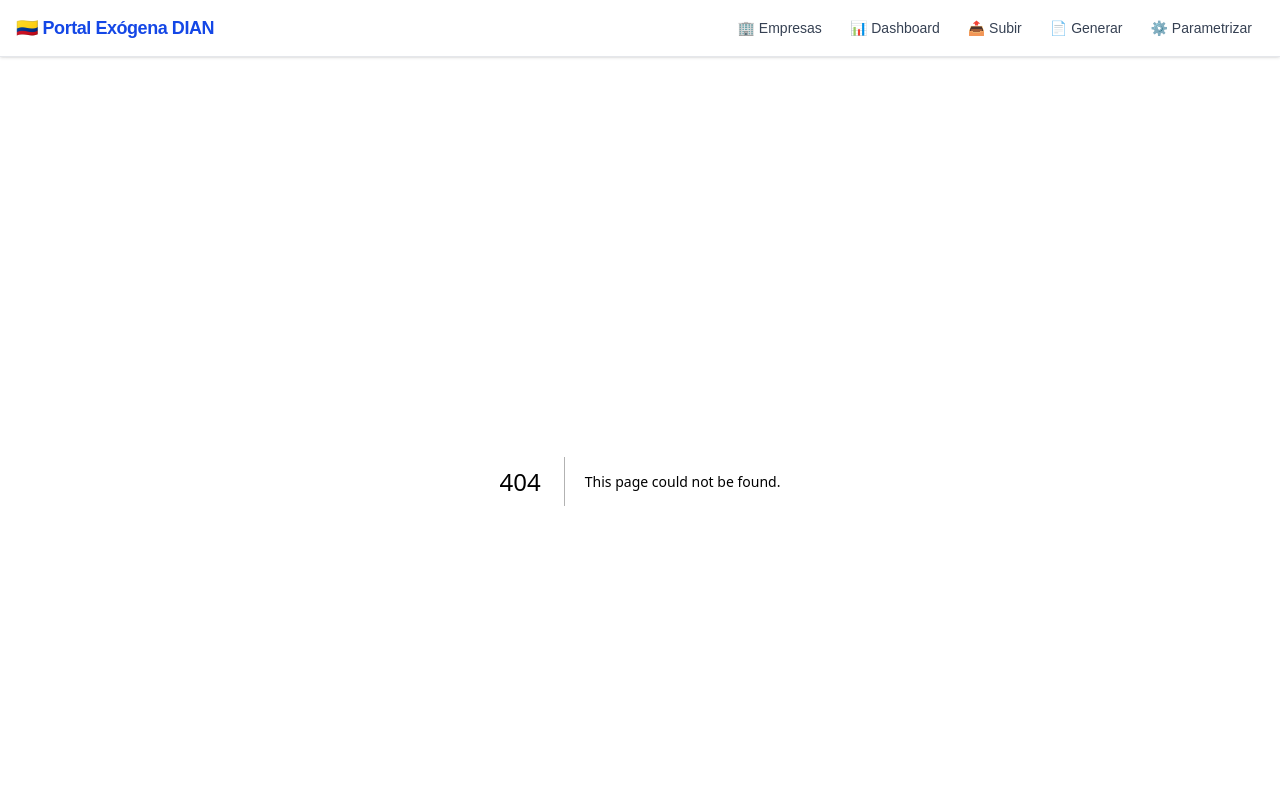
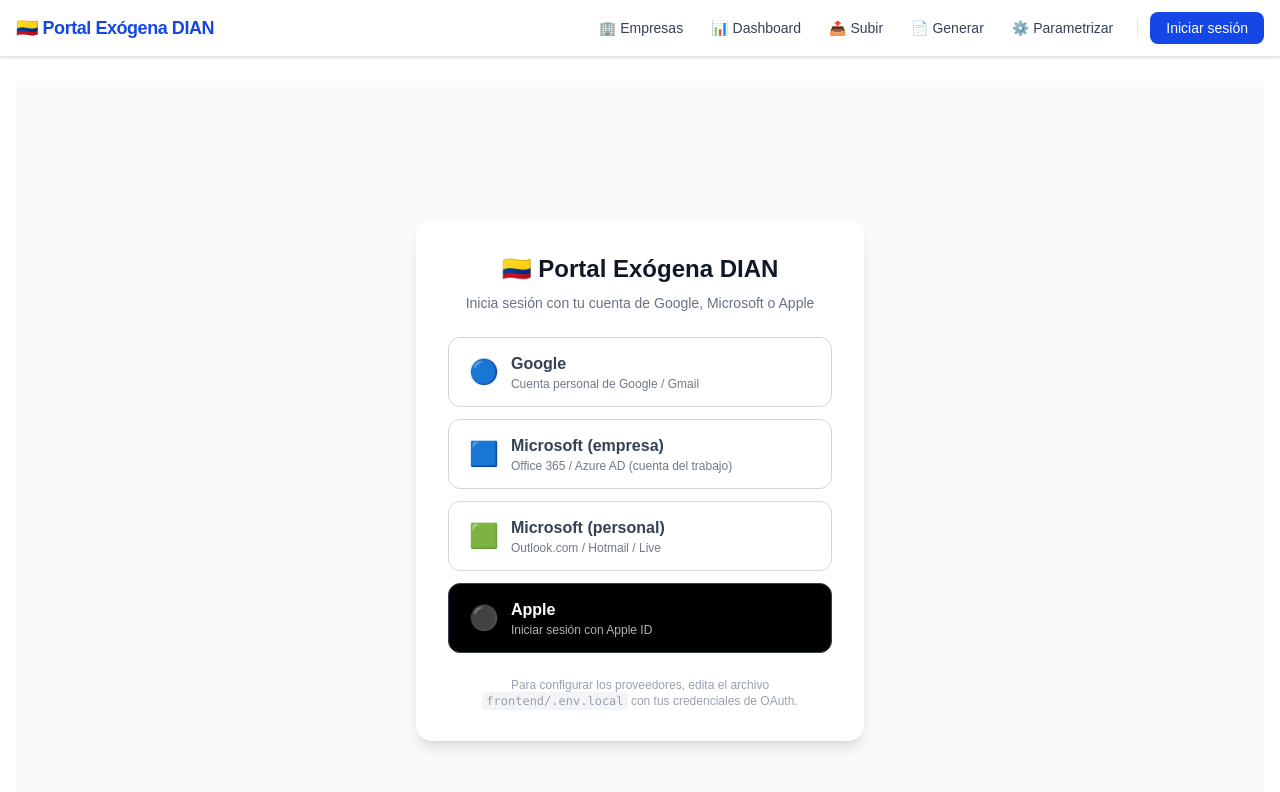
Before and after one commit to Fegel12/Exogena_Dian, a Next.js app in the folder frontend/: page /login in a window 1280 px wide. Before the commit this address had no page. Shown: the top 792 px of the page. Built offline with nearby package versions, Linux system fonts and the light colour scheme; no server answers.

Commit message:
Login con Google, Microsoft y Apple (NextAuth.js) + página de login

```diff
--- /dev/null
+++ b/frontend/app/api/auth/[...nextauth]/route.js
@@ -0,0 +1,2 @@
+import { handlers } from "@/lib/auth";
+export const { GET, POST } = handlers;
--- a/frontend/app/layout.js
+++ b/frontend/app/layout.js
@@ -1,10 +1,8 @@
+"use client";
+
+import { SessionProvider, useSession, signOut } from "next-auth/react";
 import "./globals.css";
 import Link from "next/link";
-
-export const metadata = {
-  title: "Portal Exógena DIAN",
-  description: "Balance de prueba → validación → archivos XML para la DIAN",
-};
 
 const navItems = [
   { href: "/empresas", label: "🏢 Empresas" },
@@ -14,29 +12,51 @@
   { href: "/parametrizar", label: "⚙️ Parametrizar" },
 ];
 
-export default function RootLayout({ children }) {
+function NavBar() {
+  const { data: session } = useSession();
+
   return (
-    <html lang="es">
-      <body className="min-h-screen bg-gray-50 font-sans text-gray-900 antialiased">
     <nav className="sticky top-0 z-50 border-b border-gray-200 bg-white/90 backdrop-blur shadow-sm">
       <div className="mx-auto flex max-w-7xl items-center justify-between px-4 py-3">
         <Link href="/" className="text-lg font-bold tracking-tight text-blue-700 hover:text-blue-900">
           🇨🇴 Portal Exógena DIAN
         </Link>
-            <div className="flex flex-wrap gap-1 text-sm font-medium">
+        <div className="flex flex-wrap items-center gap-1 text-sm font-medium">
           {navItems.map(({ href, label }) => (
-                <Link
-                  key={href}
-                  href={href}
-                  className="rounded-lg px-3 py-1.5 text-gray-700 transition hover:bg-blue-50 hover:text-blue-700"
-                >
+            <Link key={href} href={href}
+              className="rounded-lg px-3 py-1.5 text-gray-700 transition hover:bg-blue-50 hover:text-blue-700">
               {label}
             </Link>
           ))}
+          <span className="mx-2 h-5 w-px bg-gray-200" />
+          {session ? (
+            <div className="flex items-center gap-2">
+              <span className="text-xs text-gray-500">{session.user?.name || session.user?.email}</span>
+              <button onClick={() => signOut()}
+                className="rounded-lg px-3 py-1.5 text-gray-500 transition hover:bg-red-50 hover:text-red-600">
+                Salir
+              </button>
+            </div>
+          ) : (
+            <Link href="/login"
+              className="rounded-lg bg-blue-700 px-4 py-1.5 text-white transition hover:bg-blue-800">
+              Iniciar sesión
+            </Link>
+          )}
         </div>
       </div>
     </nav>
+  );
+}
+
+export default function RootLayout({ children }) {
+  return (
+    <html lang="es">
+      <body className="min-h-screen bg-gray-50 font-sans text-gray-900 antialiased">
+        <SessionProvider>
+          <NavBar />
           <main className="mx-auto max-w-7xl px-4 py-6">{children}</main>
+        </SessionProvider>
       </body>
     </html>
   );
--- /dev/null
+++ b/frontend/app/login/page.js
@@ -0,0 +1,92 @@
+"use client";
+
+import { signIn } from "next-auth/react";
+import { useState, Suspense } from "react";
+import { useSearchParams } from "next/navigation";
+
+function LoginForm() {
+  const params = useSearchParams();
+  const [error, setError] = useState(params.get("error") || "");
+
+  const providers = [
+    {
+      id: "google",
+      name: "Google",
+      icon: "🔵",
+      description: "Cuenta personal de Google / Gmail",
+      color: "bg-white hover:bg-gray-50 border-gray-300 text-gray-700",
+    },
+    {
+      id: "microsoft-entra-id",
+      name: "Microsoft (empresa)",
+      icon: "🟦",
+      description: "Office 365 / Azure AD (cuenta del trabajo)",
+      color: "bg-white hover:bg-gray-50 border-gray-300 text-gray-700",
+    },
+    {
+      id: "microsoft",
+      name: "Microsoft (personal)",
+      icon: "🟩",
+      description: "Outlook.com / Hotmail / Live",
+      color: "bg-white hover:bg-gray-50 border-gray-300 text-gray-700",
+    },
+    {
+      id: "apple",
+      name: "Apple",
+      icon: "⚫",
+      description: "Iniciar sesión con Apple ID",
+      color: "bg-black hover:bg-gray-900 border-gray-700 text-white",
+    },
+  ];
+
+  return (
+    <div className="flex min-h-screen items-center justify-center bg-gray-50 px-4">
+      <div className="w-full max-w-md space-y-6 rounded-2xl bg-white p-8 shadow-lg">
+        <div className="text-center">
+          <h1 className="text-2xl font-bold text-gray-900">🇨🇴 Portal Exógena DIAN</h1>
+          <p className="mt-2 text-sm text-gray-500">
+            Inicia sesión con tu cuenta de Google, Microsoft o Apple
+          </p>
+        </div>
+
+        {error && (
+          <div className="rounded-lg border border-red-200 bg-red-50 px-4 py-3 text-sm text-red-700">
+            {error === "Configuration" || error === "OAuthSignin"
+              ? "Proveedor no configurado todavía. Agrega las credenciales en .env.local"
+              : error}
+          </div>
+        )}
+
+        <div className="space-y-3">
+          {providers.map((p) => (
+            <button
+              key={p.id}
+              onClick={() => signIn(p.id, { callbackUrl: "/" })}
+              className={`flex w-full items-center gap-3 rounded-xl border px-5 py-3.5 text-left transition ${p.color}`}
+            >
+              <span className="text-2xl">{p.icon}</span>
+              <div>
+                <div className="font-semibold">{p.name}</div>
+                <div className="text-xs opacity-70">{p.description}</div>
+              </div>
+            </button>
+          ))}
+        </div>
+
+        <p className="text-center text-xs text-gray-400">
+          Para configurar los proveedores, edita el archivo{" "}
+          <code className="rounded bg-gray-100 px-1 py-0.5">frontend/.env.local</code>{" "}
+          con tus credenciales de OAuth.
+        </p>
+      </div>
+    </div>
+  );
+}
+
+export default function LoginPage() {
+  return (
+    <Suspense fallback={<div className="flex min-h-screen items-center justify-center">Cargando…</div>}>
+      <LoginForm />
+    </Suspense>
+  );
+}
--- /dev/null
+++ b/frontend/lib/auth.js
@@ -0,0 +1,50 @@
+import NextAuth from "next-auth";
+import Google from "next-auth/providers/google";
+import MicrosoftEntraID from "next-auth/providers/microsoft-entra-id";
+import Apple from "next-auth/providers/apple";
+
+if (!process.env.NEXTAUTH_SECRET) {
+  // En desarrollo genera uno con: openssl rand -base64 32
+  throw new Error("NEXTAUTH_SECRET no está definido en .env.local");
+}
+
+export const { handlers, auth, signIn, signOut } = NextAuth({
+  providers: [
+    Google({
+      clientId: process.env.AUTH_GOOGLE_ID,
+      clientSecret: process.env.AUTH_GOOGLE_SECRET,
+    }),
+    MicrosoftEntraID({
+      // Microsoft Entra ID = cuentas empresariales / Office 365 / Azure AD
+      clientId: process.env.AUTH_MICROSOFT_ID,
+      clientSecret: process.env.AUTH_MICROSOFT_SECRET,
+    }),
+    Apple({
+      clientId: process.env.AUTH_APPLE_ID,
+      clientSecret: process.env.AUTH_APPLE_SECRET,
+    }),
+  ],
+  pages: {
+    signIn: "/login",
+  },
+  callbacks: {
+    async jwt({ token, account, profile }) {
+      // guardar el proveedor y el email en el token JWT
+      if (account) {
+        token.provider = account.provider;
+        token.accessToken = account.access_token;
+      }
+      if (profile) {
+        token.email = profile.email;
+        token.name = profile.name || profile.email;
+      }
+      return token;
+    },
+    async session({ session, token }) {
+      // pasar datos del token a la sesión del navegador
+      session.user.provider = token.provider;
+      session.user.id = token.sub;
+      return session;
+    },
+  },
+});
--- /dev/null
+++ b/frontend/middleware.js
@@ -0,0 +1,11 @@
+// Middleware desactivado — la autenticación está disponible en /login
+// pero no bloquea el acceso (el usuario puede navegar libremente).
+// Para activar protección, descomentar las líneas de abajo y configurar
+// los proveedores en .env.local (Google, Microsoft, Apple).
+
+// export { auth as middleware } from "@/lib/auth";
+// export const config = { matcher: ["/((?!api/auth|_next/static|_next/image|favicon.ico|login).*)"] };
+
+export function middleware() {
+  // no-op: todas las rutas son públicas hasta que se configure OAuth
+}
--- a/frontend/package.json
+++ b/frontend/package.json
@@ -11,6 +11,7 @@
   },
   "dependencies": {
     "next": "16.2.12",
+    "next-auth": "^5.0.0-beta.32",
     "react": "19.2.4",
     "react-dom": "19.2.4"
   },
```
Also changed, not shown: 1 other file (tests, documents, lock files or other folders). Lines whose indentation alone changed are shown as unchanged.
